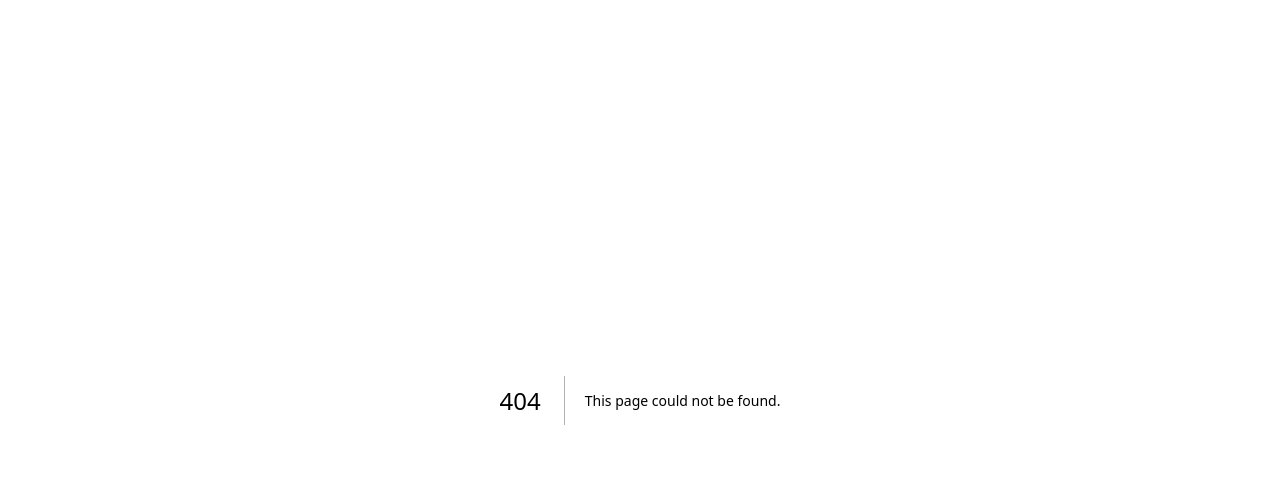
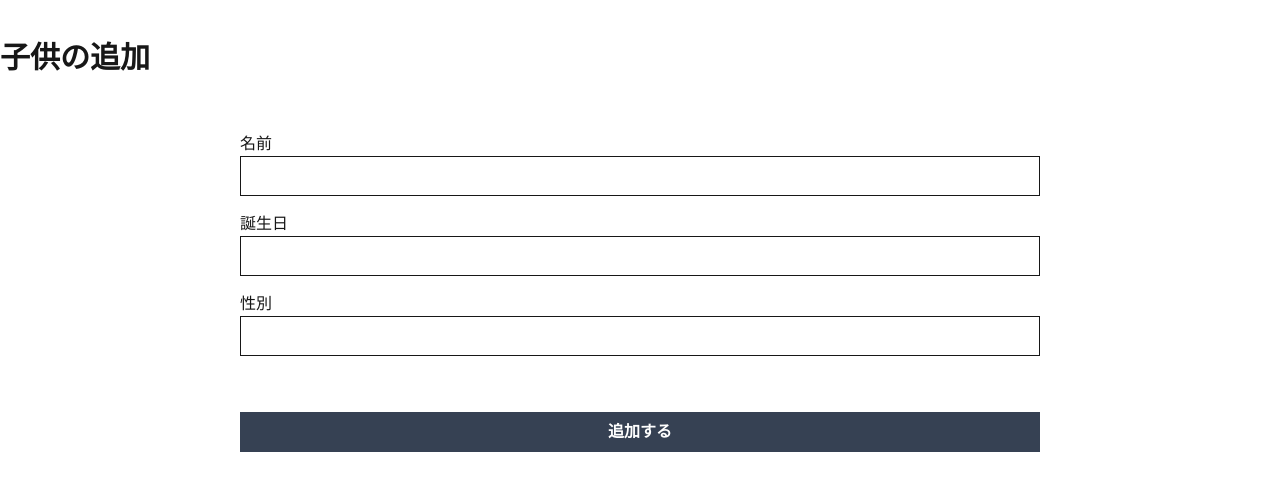
Before and after one commit to tsugumi-0406/miteruyo, a Next.js app in the folder frontend/: page /setting/addchild in a window 1280 px wide. Before the commit this address had no page. Shown: the top 490 px of the page. Built offline with nearby package versions, Linux system fonts and the light colour scheme.

Commit message:
子供追加画面の作成

```diff
--- /dev/null
+++ b/frontend/app/setting/addchild/page.tsx
@@ -0,0 +1,16 @@
+import { LoginButton, RecordButton, PageButton } from "../../components/button";
+import Input from "../../components/input";
+
+function App() {
+  return (
+    <div className="grid grid-cols-1 gap-4">
+      <h2 className="font-bold text-3xl py-10">子供の追加</h2>
+      <Input label="名前" />
+      <Input label="誕生日" />
+      <Input label="性別" />
+      <LoginButton inner="追加する" />
+    </div>
+  );
+}
+
+export default App;
```
